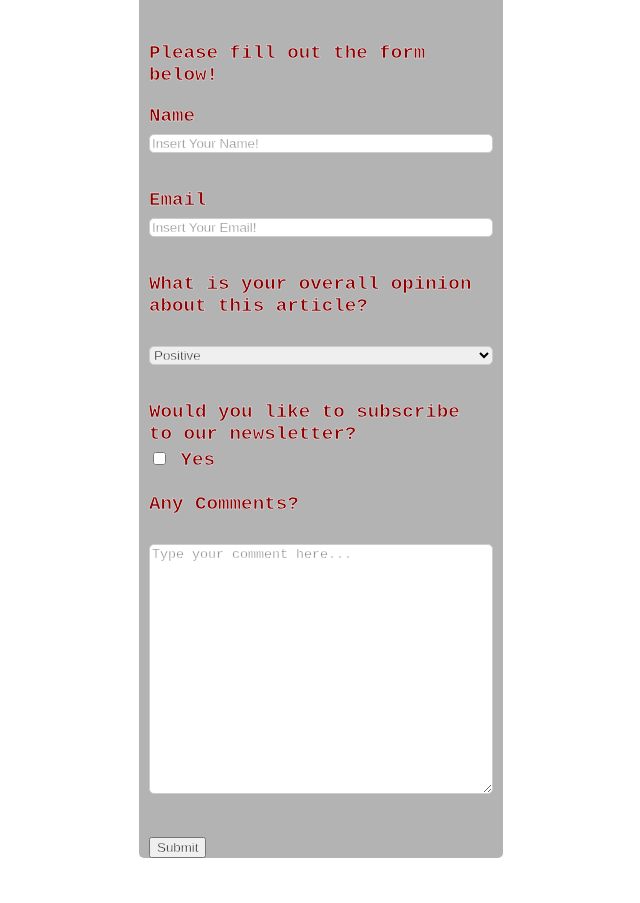
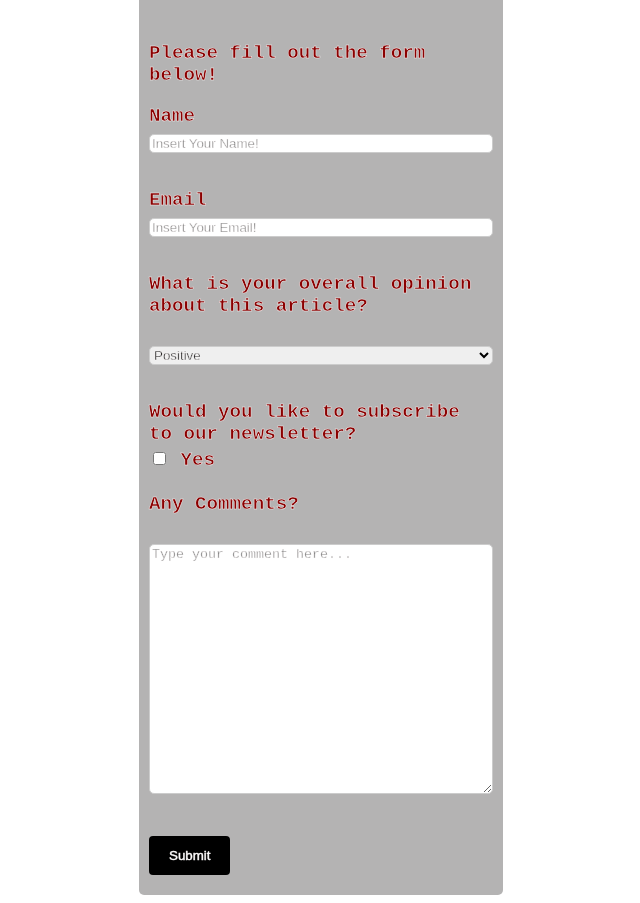
Before and after one commit to JohnHernCode/HTML5-Box-Model, a plain HTML site: page index.html in a window 1280 px wide. Shown: the part 81-984 px from the top of the page, without its empty margins (319-959 px from the left). Before the commit the page ends 947 px from the top, so only its background shows below. Drawn offline with Linux system fonts and the light colour scheme; a script that the page names is missing.

Commit message:
update button css

```diff
--- a/css/main.css
+++ b/css/main.css
@@ -28,6 +28,7 @@
 
 .form-fields {
   width: 100%;
+  padding-bottom: 20px;
 }
 
 input[type=text], select, textarea {
@@ -45,3 +46,13 @@ input[type=checkbox], select, textarea {
   border-radius: 5px;
   margin-top: 7px;
 }
+
+
+input[type=submit] {
+  background-color: black;
+  color: white;
+  padding: 12px 20px;
+  border: none;
+  border-radius: 4px;
+  cursor: pointer;
+}
```
